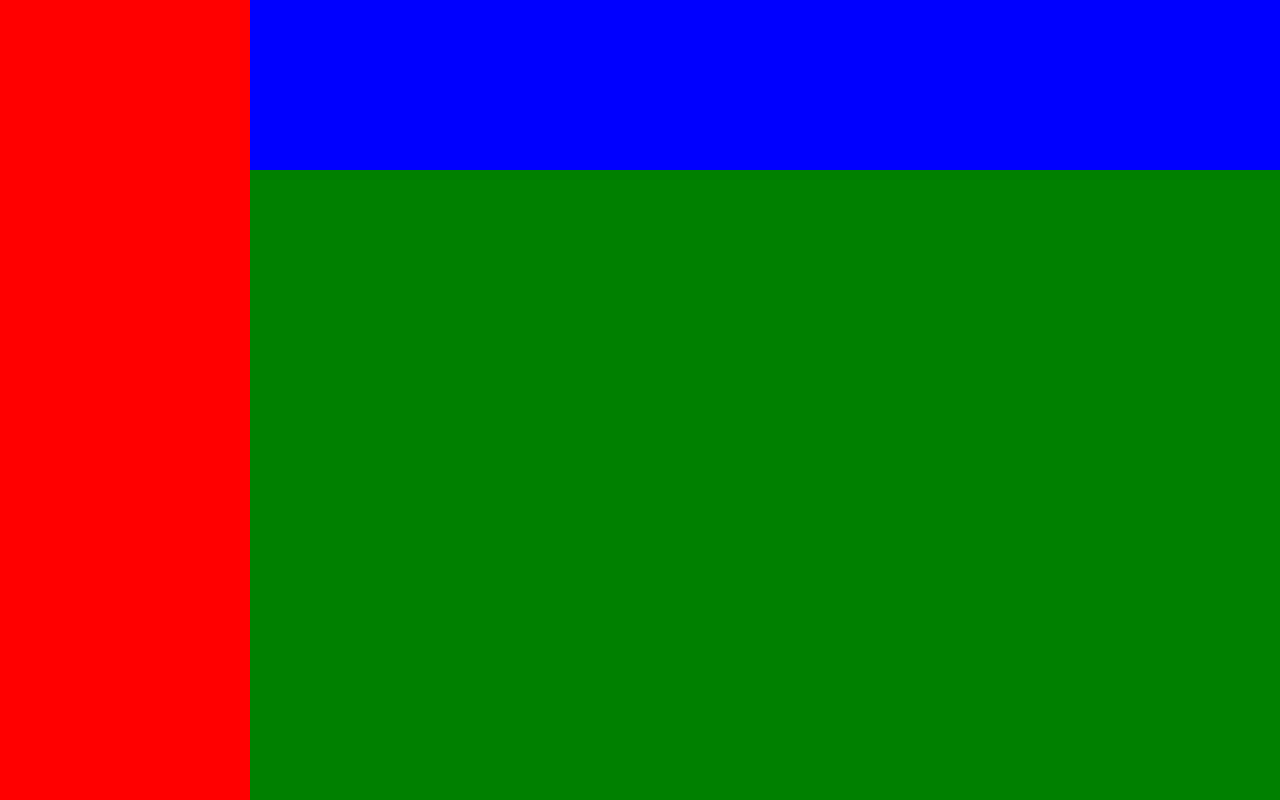
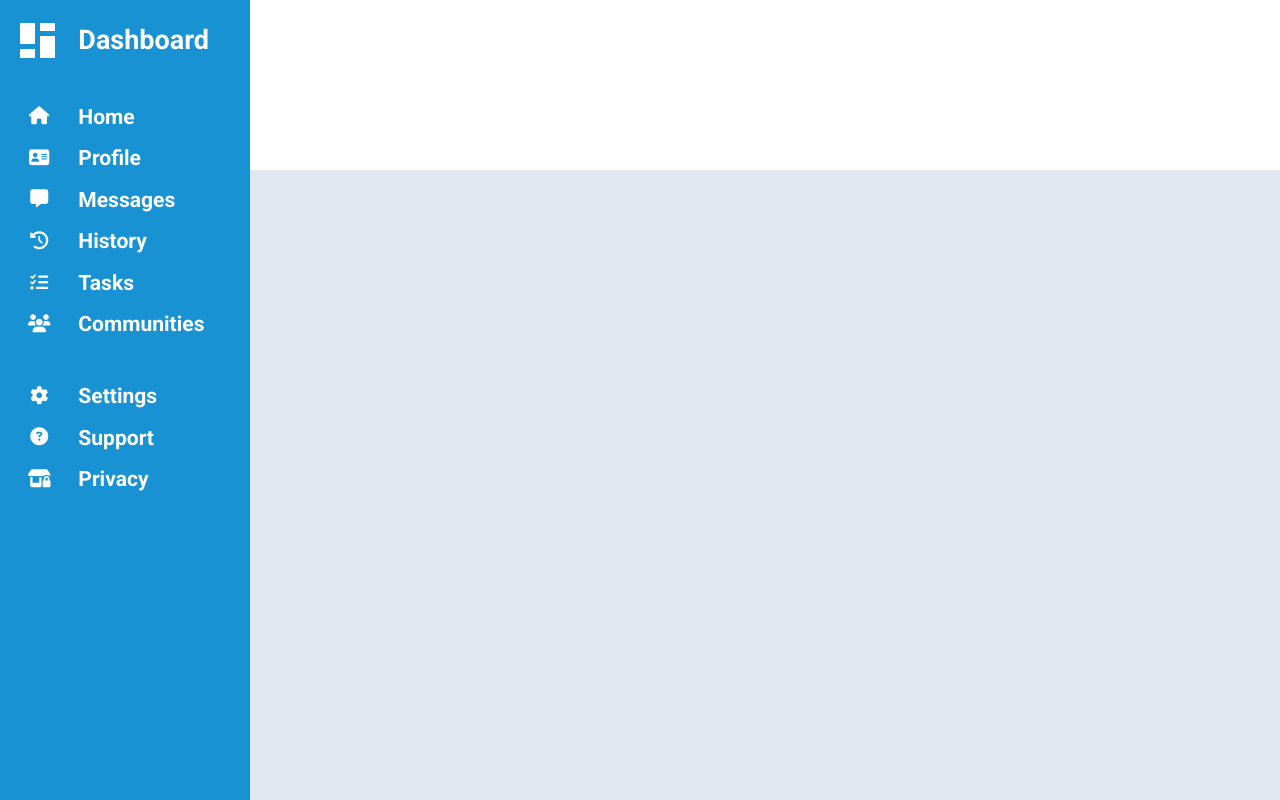
Before and after one commit to NoPainNoGain-SigmaDev/admin-dashboard, a plain HTML site: page index.html in a window 1280 px wide. Drawn offline with Linux system fonts and the light colour scheme.

Commit message:
feat: add sidebar content and styles

```diff
--- a/index.html
+++ b/index.html
@@ -4,11 +4,78 @@
     <meta charset="UTF-8" />
     <meta name="viewport" content="width=device-width, initial-scale=1.0" />
     <title>Admin Dashboard</title>
+    <link rel="preconnect" href="https://fonts.googleapis.com" />
+    <link rel="preconnect" href="https://fonts.gstatic.com" crossorigin />
+    <link
+      href="https://fonts.googleapis.com/css2?family=Roboto:ital,wght@0,100..900;1,100..900&display=swap"
+      rel="stylesheet"
+    />
+
+    <link
+      rel="stylesheet"
+      href="https://cdnjs.cloudflare.com/ajax/libs/font-awesome/6.5.2/css/all.min.css"
+      integrity="sha512-SnH5WK+bZxgPHs44uWIX+LLJAJ9/2PkPKZ5QiAj6Ta86w+fsb2TkcmfRyVX3pBnMFcV7oQPJkl9QevSCWr3W6A=="
+      crossorigin="anonymous"
+      referrerpolicy="no-referrer"
+    />
     <link rel="stylesheet" href="./styles.css" />
   </head>
   <body>
-    <div id="side-bar"></div>
+    <!-- Side bar -->
+    <div id="side-bar" >
+      <div id="logo-container" class="grid-horizontal">
+        <div id="logo">
+          <div id="logo-box1" class="logo-box"></div>
+          <div id="logo-box2" class="logo-box"></div>
+          <div id="logo-box3" class="logo-box"></div>
+          <div id="logo-box4" class="logo-box"></div>
+        </div>
+        <h2>Dashboard</h2>
+      </div>
+      <div class="grid-nav">
+        <div class="grid-horizontal">
+          <i class="fa-solid fa-house"></i>
+          <h3>Home</h3>
+        </div>
+        <div class="grid-horizontal">
+          <i class="fa-solid fa-address-card"></i>
+          <h3>Profile</h3>
+        </div>
+        <div class="grid-horizontal">
+          <i class="fa-solid fa-message"></i>
+          <h3>Messages</h3>
+        </div>
+        <div class="grid-horizontal">
+          <i class="fa-solid fa-clock-rotate-left"></i>
+          <h3>History</h3>
+        </div>
+        <div class="grid-horizontal">
+          <i class="fa-solid fa-list-check"></i>
+          <h3>Tasks</h3>
+        </div>
+        <div class="grid-horizontal">
+          <i class="fa-solid fa-users"></i>
+          <h3>Communities</h3>
+        </div>
+      </div>
+      <div class="grid-nav">
+        <div class="grid-horizontal">
+          <i class="fa-solid fa-gear"></i>
+          <h3>Settings</h3>
+        </div>
+        <div class="grid-horizontal">
+          <i class="fa-solid fa-circle-question"></i>
+          <h3>Support</h3>
+        </div>
+        <div class="grid-horizontal">
+          <i class="fa-solid fa-shop-lock"></i>
+          <h3>Privacy</h3>
+        </div>
+      </div>
+    </div>
+    <!-- Header -->
     <div id="header"></div>
+    <!-- Main -->
     <div id="main"></div>
   </body>
 </html>
--- a/styles.css
+++ b/styles.css
@@ -1,3 +1,16 @@
+:root {
+  --primary-color: #ffffff;
+  --secondary-color: #e1e8f0;
+  --accent-color: #1892d3;
+  --subtle-accent-color: #efb428;
+  --text-color: #adadad;
+}
+
+html{
+    font-size: 62.5%;
+    line-height: 1.5;
+}
+
 * {
   padding: 0;
   margin: 0;
@@ -5,6 +18,7 @@
 }
 
 body {
+  font-family: "Roboto";
   width: 100vw;
   height: 100vh;
   display: grid;
@@ -25,13 +39,57 @@ body {
 
 #side-bar {
   grid-area: side-bar;
-  background-color: red;
+  background-color: var(--accent-color);
+  color: var(--primary-color);
+  padding-left: 2rem;
+  font-size: 1.8rem;
 }
 #header {
   grid-area: header;
-  background-color: blue;
+  background-color: var(--primary-color);
 }
 #main {
   grid-area: main;
-  background-color: green;
+  background-color: var(--secondary-color);
 }
+
+/* Logo */
+#logo {
+  width: 35px;
+  height: 35px;
+  display: grid;
+  grid-template-columns: 1fr 1fr;
+  grid-template-rows: 1fr 1fr 1fr;
+  gap: 5px;
+}
+#logo-container{
+    margin-top: 2rem;
+}
+.logo-box {
+  background-color: var(--primary-color);
+}
+#logo-box1 {
+  grid-row: 1/3;
+}
+#logo-box4 {
+  grid-row: 2/4;
+}
+
+/* Side bar */
+.grid-horizontal{
+    display: grid;
+    grid-template-columns: 1fr 5fr;
+    align-items: center;
+    margin: 1rem 0 1rem 0;
+}
+.grid-horizontal i{
+    text-align: center;
+}
+.grid-horizontal h3, .grid-horizontal h2{
+    padding-left: 2rem;
+}
+.grid-nav{
+    margin:4rem 0 4rem 0;
+}
+
+/* Header */
```
